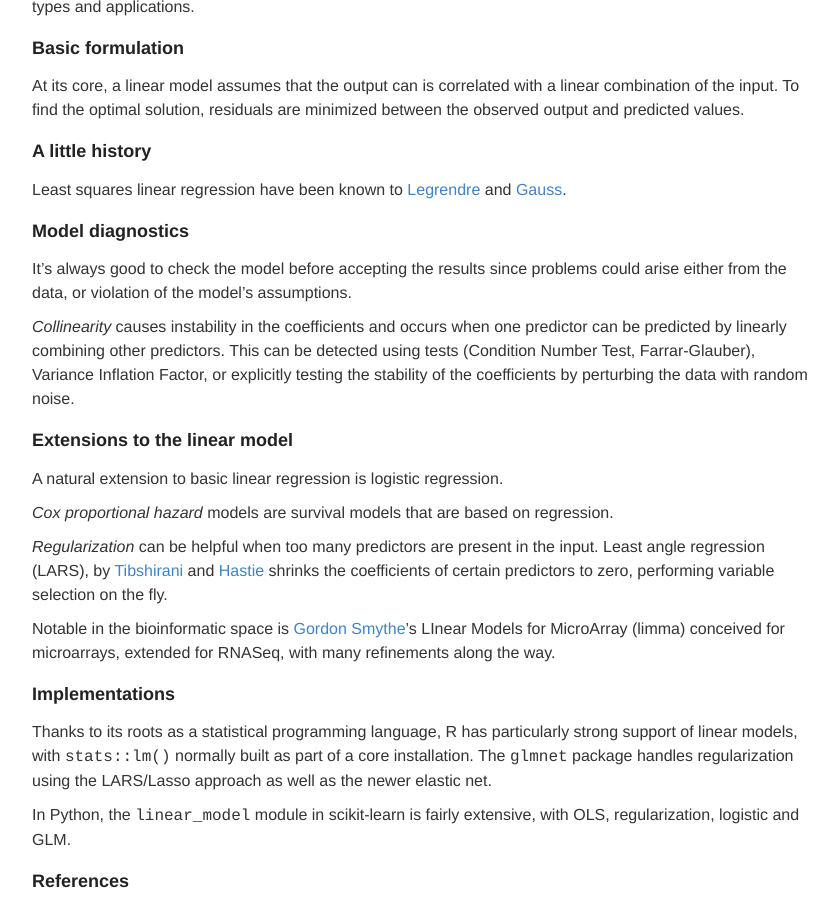
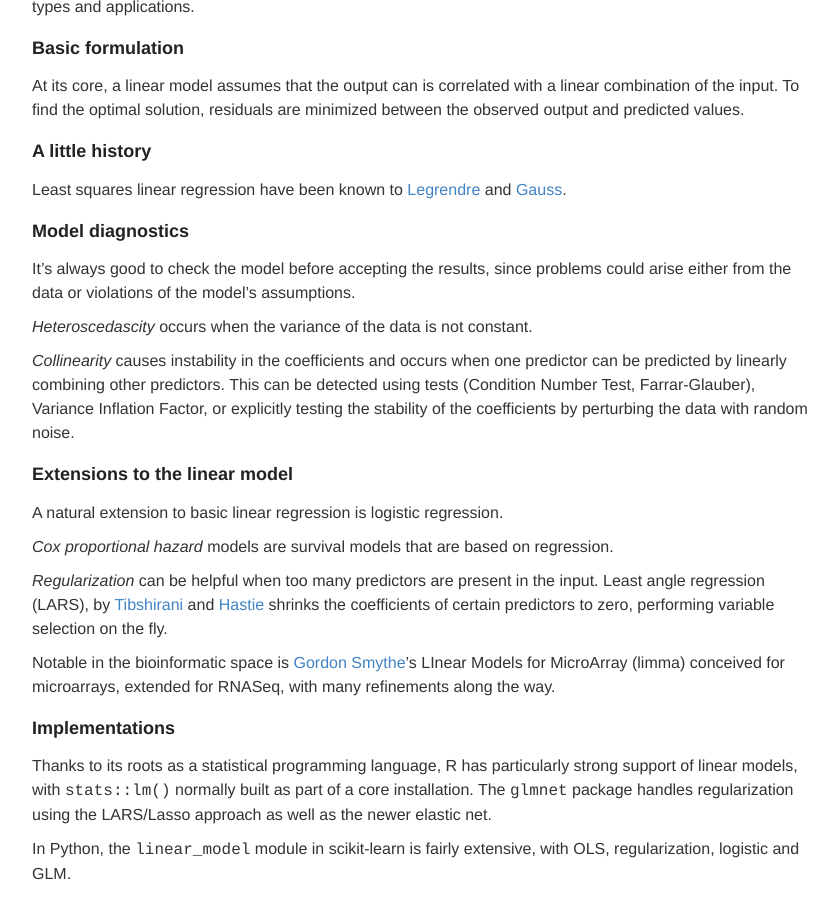
Before and after one commit to ptvan/ptvan.github.io, a Jekyll site: the page built from _posts/2020-10-10-linear-models.md, in a window 1280 px wide and 900 px high, scrolled down 312 px. Shown: the whole window, without its empty margins (218-1056 px from the left). Built offline with Jekyll 4.4.1, drawn with Linux system fonts in a browser that asks for light colours.

Commit message:
added heteroscedascity

```diff
--- a/_posts/2020-10-10-linear-models.md
+++ b/_posts/2020-10-10-linear-models.md
@@ -15,7 +15,9 @@ Least squares linear regression have been known to [Legrendre](https://en.wikipe
 
 ### Model diagnostics
 
-It's always good to check the model before accepting the results since problems could arise either from the data, or violation of the model's assumptions.
+It's always good to check the model before accepting the results, since problems could arise either from the data or violations of the model's assumptions.
+
+*Heteroscedascity* occurs when the variance of the data is not constant.
 
 *Collinearity* causes instability in the coefficients and occurs when one predictor can be predicted by linearly combining other predictors. This can be detected using tests (Condition Number Test, Farrar-Glauber), Variance Inflation Factor, or explicitly testing the stability of the coefficients by perturbing the data with random noise.
 
```
